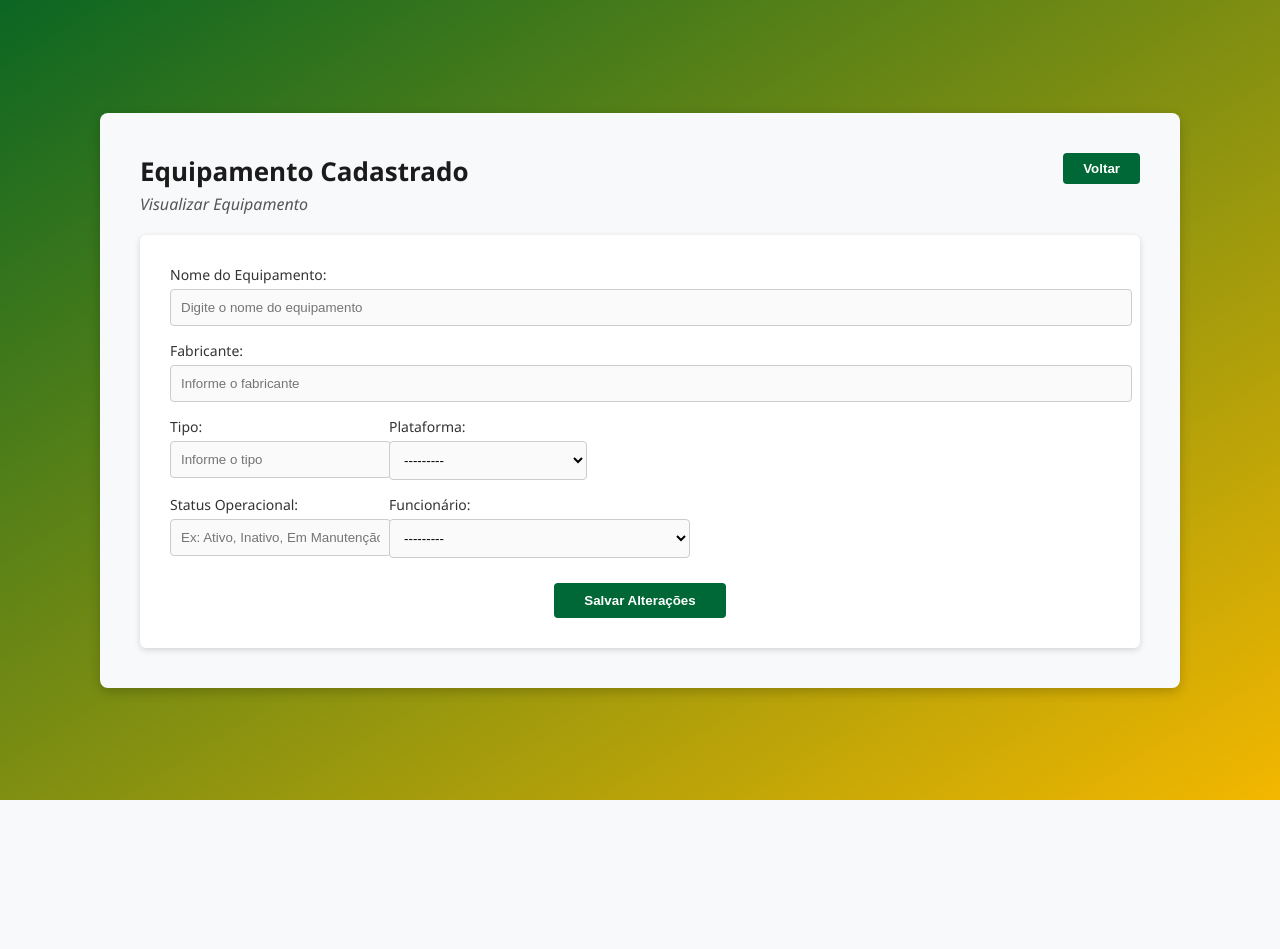
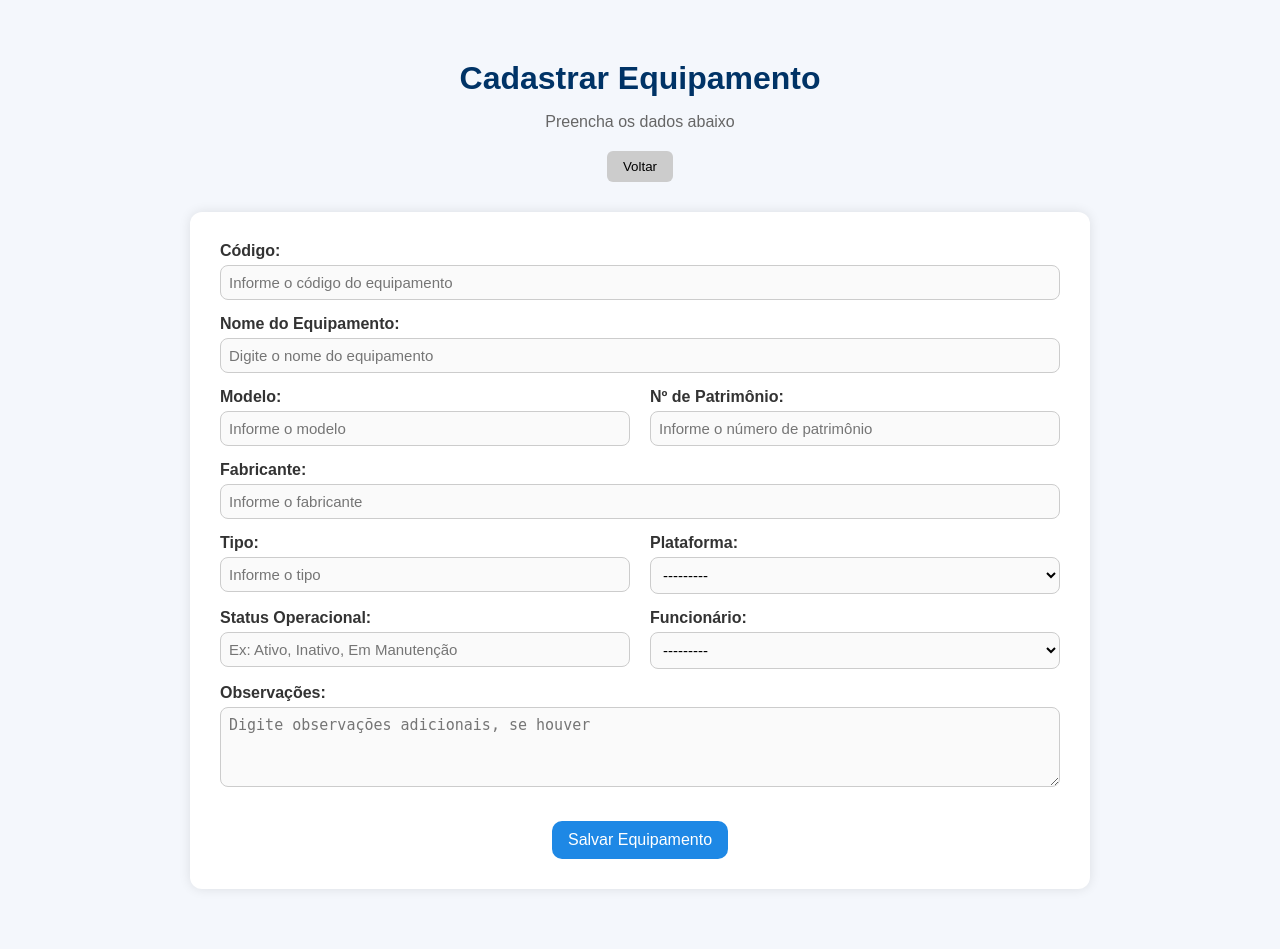
Before and after one commit to EnricoMendrot/ProjetoQueima, a Django app: page /equipamentos/cadastrar/ in a window 1280 px wide. Before the commit the page ends 800 px from the top, so only its background shows below. Run offline with Django 5.2, Linux system fonts and the light colour scheme; data comes from the database, SQL or seed files in the repository; both versions use the stored data as it was after the commit.

Commit message:
Atualização do Projeto: - Implementação do módulo de visualização individual de equipamentos (por ID); - Atualização do modelo de banco de dados:   - Inclusão dos atributos 'Modelo', 'Código' e 'Número de Patrimônio'; - Aperfeiçoamento da estrutura geral do sistema, visando maior consistência e escalabilidade.

```diff
--- a/QueimaPetro/QueimaPetro/settings.py
+++ b/QueimaPetro/QueimaPetro/settings.py
@@ -26,6 +26,7 @@ INSTALLED_APPS = [
     'django.contrib.sessions',
     'django.contrib.messages',
     'django.contrib.staticfiles',
+    'django_extensions',
     'operadores',
     'equipamentos',
     'plataforma',
--- a/QueimaPetro/QueimaPetro/urls.py
+++ b/QueimaPetro/QueimaPetro/urls.py
@@ -4,6 +4,6 @@ from django.urls import path, include
 urlpatterns = [
     path('admin/', admin.site.urls),
     path("operadores/", include('operadores.urls')),
-    path('equipamentos/', include('equipamentos.urls')),
+    path("equipamentos/", include(("equipamentos.urls", "equipamentos"), namespace="equipamentos")),
     path('plataforma/', include('plataforma.urls')),
 ]
--- a/QueimaPetro/database/models.py
+++ b/QueimaPetro/database/models.py
@@ -54,8 +54,13 @@ class Equipamento(models.Model):
     Nome = models.CharField(max_length=100)
     Tipo = models.CharField(max_length=100)
     Fabricante = models.CharField(max_length=100, null=True, blank=True)
-    Modelo = models.CharField(max_length=100, null=True, blank=True)
     Status_Operacional = models.CharField(max_length=50)
+
+    Codigo = models.CharField(max_length=50, null=True, blank=True)
+    Modelo = models.CharField(max_length=100, blank=True, null=True)
+    Numero_Patrimonio = models.CharField(max_length=50, blank=True, null=True)
+    Observacoes = models.TextField(blank=True, null=True)
+
     Plataforma = models.ForeignKey(
         'Plataforma',
         on_delete=models.SET_NULL,
--- a/QueimaPetro/equipamentos/forms.py
+++ b/QueimaPetro/equipamentos/forms.py
@@ -5,26 +5,36 @@ class EquipamentoForm(forms.ModelForm):
     class Meta:
         model = Equipamento
         fields = [
+            'Codigo',
             'Nome',
             'Tipo',
             'Fabricante',
             'Modelo',
+            'Numero_Patrimonio',
             'Status_Operacional',
             'Plataforma',
             'Funcionario',
+            'Observacoes',
         ]
 
         labels = {
+            'Codigo': 'Código do Equipamento',
             'Nome': 'Nome do Equipamento',
             'Tipo': 'Tipo de Equipamento',
             'Fabricante': 'Fabricante',
             'Modelo': 'Modelo',
+            'Numero_Patrimonio': 'Nº de Patrimônio',
             'Status_Operacional': 'Status Operacional',
             'Plataforma': 'Plataforma',
             'Funcionario': 'Funcionário Responsável',
+            'Observacoes': 'Observações',
         }
 
         widgets = {
+            'Codigo': forms.TextInput(attrs={
+                'class': 'form-control',
+                'placeholder': 'Informe o código do equipamento'
+            }),
             'Nome': forms.TextInput(attrs={
                 'class': 'form-control',
                 'placeholder': 'Digite o nome do equipamento'
@@ -41,6 +51,10 @@ class EquipamentoForm(forms.ModelForm):
                 'class': 'form-control',
                 'placeholder': 'Informe o modelo'
             }),
+            'Numero_Patrimonio': forms.TextInput(attrs={
+                'class': 'form-control',
+                'placeholder': 'Informe o número de patrimônio'
+            }),
             'Status_Operacional': forms.TextInput(attrs={
                 'class': 'form-control',
                 'placeholder': 'Ex: Ativo, Inativo, Em Manutenção'
@@ -51,4 +65,9 @@ class EquipamentoForm(forms.ModelForm):
             'Funcionario': forms.Select(attrs={
                 'class': 'form-control'
             }),
+            'Observacoes': forms.Textarea(attrs={
+                'class': 'form-control',
+                'rows': 4,
+                'placeholder': 'Digite observações adicionais, se houver'
+            }),
         }
--- a/QueimaPetro/equipamentos/static/Cadastro/CadastroEquipamento.css
+++ b/QueimaPetro/equipamentos/static/Cadastro/CadastroEquipamento.css
@@ -1,85 +1,55 @@
 body {
+    font-family: Arial, sans-serif;
+    background-color: #f4f7fc;
     margin: 0;
-    font-family: 'Segoe UI', Arial, sans-serif;
-    background: linear-gradient(to bottom right, #0b6623, #f3b700);
-    min-height: 100vh;
-    display: flex;
-    justify-content: center;
-    align-items: center;
+    padding: 0;
 }
 
 .page-container {
-    background: #f8f9fb;
-    border-radius: 8px;
-    width: 90%;
-    max-width: 1000px;
-    padding: 40px;
-    box-shadow: 0 4px 12px rgba(0,0,0,0.2);
-    position: relative;
+    max-width: 900px;
+    margin: 40px auto;
+    padding: 20px;
 }
 
 .header {
-    text-align: left;
+    text-align: center;
+    margin-bottom: 30px;
+}
+
+.header h1 {
+    margin: 0;
+    font-size: 2rem;
+    color: #003366;
+}
+
+.subtitle {
+    color: #666;
     margin-bottom: 20px;
 }
 
-.header h1 {
-    font-size: 26px;
-    font-weight: 700;
-    color: #1b1b1b;
-    margin: 0;
-}
-
-.subtitle {
-    font-style: italic;
-    color: #555;
-    margin-top: 4px;
-}
-
 .btn-voltar {
-    position: absolute;
-    top: 40px;
-    right: 40px;
-    background-color: #006837;
-    color: white;
+    background-color: #ccc;
+    color: #000;
     border: none;
-    padding: 8px 20px;
-    border-radius: 4px;
+    padding: 8px 16px;
+    border-radius: 6px;
     cursor: pointer;
-    font-weight: 600;
 }
 
 .btn-voltar:hover {
-    background-color: #005a2b;
+    background-color: #bbb;
 }
 
 .card {
-    background: white;
-    border-radius: 6px;
-    box-shadow: 0 2px 6px rgba(0,0,0,0.15);
+    background-color: white;
+    border-radius: 12px;
+    box-shadow: 0 0 12px rgba(0, 0, 0, 0.1);
     padding: 30px;
 }
 
-.form-row, .form-row-inline {
-    margin-bottom: 15px;
-}
-
-.form-row label,
-.form-row-inline label {
-    display: block;
-    margin-bottom: 5px;
-    color: #333;
-    font-size: 14px;
-}
-
-.form-row input,
-.form-row-inline input,
-textarea, select {
-    width: 100%;
-    padding: 10px;
-    border: 1px solid #ccc;
-    border-radius: 4px;
-    background: #fafafa;
+.form-row,
+.form-row-inline {
+    margin-bottom: 20px;
 }
 
 .form-row-inline {
@@ -87,25 +57,97 @@ textarea, select {
     gap: 20px;
 }
 
+.form-row-inline div {
+    flex: 1;
+}
+
+label {
+    display: block;
+    font-weight: bold;
+    color: #333;
+    margin-bottom: 8px;
+}
+
+input[type="text"],
+select,
 textarea {
-    resize: none;
+    width: 100%;
+    padding: 8px 10px;
+    border: 1px solid #ccc;
+    border-radius: 6px;
+    font-size: 1rem;
+    background-color: #fafafa;
+}
+
+textarea {
+    resize: vertical;
+    height: 80px;
 }
 
 .form-actions {
     text-align: center;
-    margin-top: 25px;
+    margin-top: 30px;
 }
 
 .btn-editar {
-    background-color: #006837;
+    background-color: #0056b3;
     color: white;
     border: none;
-    padding: 10px 30px;
-    border-radius: 4px;
+    padding: 10px 24px;
+    border-radius: 8px;
+    font-size: 1rem;
     cursor: pointer;
-    font-weight: 600;
 }
 
 .btn-editar:hover {
-    background-color: #005a2b;
+    background-color: #004494;
 }
+.form-row, .form-row-inline {
+    margin-bottom: 15px;
+}
+
+.form-row-inline {
+    display: flex;
+    justify-content: space-between;
+    gap: 20px;
+}
+
+.form-row-inline div {
+    flex: 1;
+}
+
+label {
+    display: block;
+    font-weight: 600;
+    margin-bottom: 5px;
+    color: #333;
+}
+
+input[type="text"], select, textarea {
+    width: 100%;
+    padding: 8px;
+    border-radius: 8px;
+    border: 1px solid #ccc;
+    font-size: 15px;
+    box-sizing: border-box;
+}
+
+textarea {
+    resize: vertical;
+    min-height: 80px;
+}
+
+.btn-editar {
+    background-color: #1e88e5;
+    color: white;
+    border: none;
+    padding: 10px 16px;
+    border-radius: 10px;
+    cursor: pointer;
+    font-size: 16px;
+    transition: 0.3s;
+}
+
+.btn-editar:hover {
+    background-color: #1565c0;
+}
--- a/QueimaPetro/equipamentos/templates/Cadastro/CadastroEquipamento.html
+++ b/QueimaPetro/equipamentos/templates/Cadastro/CadastroEquipamento.html
@@ -5,14 +5,14 @@
 <head>
     <meta charset="UTF-8">
     <meta name="viewport" content="width=device-width, initial-scale=1.0">
-    <title>Visualizar Equipamento</title>
+    <title>Cadastrar Equipamento</title>
     <link rel="stylesheet" href="{% static '/Cadastro/CadastroEquipamento.css' %}">
 </head>
 <body>
     <div class="page-container">
         <div class="header">
-            <h1>Equipamento Cadastrado</h1>
-            <p class="subtitle">Visualizar Equipamento</p>
+            <h1>Cadastrar Equipamento</h1>
+            <p class="subtitle">Preencha os dados abaixo</p>
             <button class="btn-voltar" onclick="window.history.back()">Voltar</button>
         </div>
 
@@ -21,8 +21,24 @@
                 {% csrf_token %}
 
                 <div class="form-row">
+                    <label for="{{ form.Codigo.id_for_label }}">Código:</label>
+                    {{ form.Codigo }}
+                </div>
+
+                <div class="form-row">
                     <label for="{{ form.Nome.id_for_label }}">Nome do Equipamento:</label>
                     {{ form.Nome }}
+                </div>
+
+                <div class="form-row-inline">
+                    <div>
+                        <label for="{{ form.Modelo.id_for_label }}">Modelo:</label>
+                        {{ form.Modelo }}
+                    </div>
+                    <div>
+                        <label for="{{ form.Numero_Patrimonio.id_for_label }}">Nº de Patrimônio:</label>
+                        {{ form.Numero_Patrimonio }}
+                    </div>
                 </div>
 
                 <div class="form-row">
@@ -52,8 +68,13 @@
                     </div>
                 </div>
 
+                <div class="form-row">
+                    <label for="{{ form.Observacoes.id_for_label }}">Observações:</label>
+                    {{ form.Observacoes }}
+                </div>
+
                 <div class="form-actions">
-                    <button type="submit" class="btn-editar">Salvar Alterações</button>
+                    <button type="submit" class="btn-editar">Salvar Equipamento</button>
                 </div>
             </form>
         </div>
--- a/QueimaPetro/equipamentos/urls.py
+++ b/QueimaPetro/equipamentos/urls.py
@@ -6,4 +6,5 @@ app_name = 'equipamento'
 urlpatterns = [
     path("", views.exibicaoequipamento, name = 'visualizacao'),
     path("cadastrar/", views.cadastroequipamento, name='cadastro'),
+    path("<int:ID_Equipamento>/", views.exibicaoequipamentoID, name='visualizacaoid'),
 ]
--- a/QueimaPetro/equipamentos/views.py
+++ b/QueimaPetro/equipamentos/views.py
@@ -1,8 +1,9 @@
-from django.shortcuts import render, redirect
-from django.http import HttpRequest, HttpResponse
+from django.shortcuts import render, redirect, get_object_or_404
 from .forms import EquipamentoForm
 from database.models import Equipamento
 # Create your views here.
+
+# ========= VISUALIZAÇÃO ================= #
 
 def exibicaoequipamento(request):
     contexto = {
@@ -10,14 +11,24 @@ def exibicaoequipamento(request):
     }
     return render(request, 'Visualizacao/VisualizacaoEquipamento.html', contexto)
 
+def exibicaoequipamentoID(request, ID_Equipamento):
+    equipamento = get_object_or_404(Equipamento, ID_Equipamento=ID_Equipamento)
+
+    contexto = {
+        "equipamento": equipamento
+    }
+    return render(request, "VisualizacaoID/visualizacaoid.html", contexto)
+
 def cadastroequipamento(request):
     if request.method == "POST":
         formulario = EquipamentoForm(request.POST)
         if formulario.is_valid():
             formulario.save()
-            return redirect("equipamentos:visualizacao")
+            return redirect("equipamentos:visualizacao")  # ajuste o nome da rota se for diferente
+    else:
+        formulario = EquipamentoForm()
 
     contexto = {
-        'form': EquipamentoForm
+        'form': formulario
     }
-    return render(request,"Cadastro/CadastroEquipamento.html", contexto)
+    return render(request, "Cadastro/CadastroEquipamento.html", contexto)
```
Also changed, not shown: QueimaPetro/equipamentos/static/VisualizacaoID/visualizacaoid.css (added, +144 -0 lines), QueimaPetro/equipamentos/templates/VisualizacaoID/visualizacaoid.html (added, +63 -0 lines), QueimaPetro/database/migrations/0003_equipamento_codigo_equipamento_numero_patrimonio_and_more.py (added), QueimaPetro/db.sqlite3.
